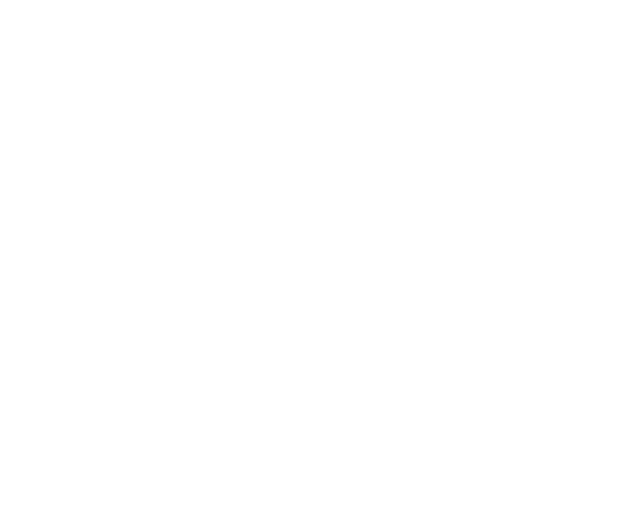
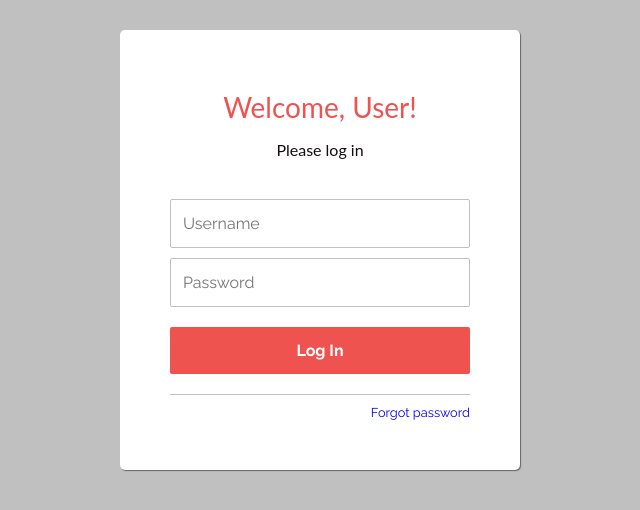
Before and after one commit to Green-Agro/webapp, a React (Create React App) app in the folder payment/: page /login in a window 1280 px wide. Before the commit this address had no page. Shown: the top 510 px of the page, without its empty margins (320-960 px from the left). Built offline with nearby package versions, Linux system fonts and the light colour scheme.

Commit message:
authentication

```diff
--- a/payment/src/App.js
+++ b/payment/src/App.js
@@ -3,7 +3,7 @@ import TelebirrUssd from "./components/farmer/telebirrUssd";
 import { BrowserRouter as Router,Route,Routes } from 'react-router-dom';
 import TelebirrB2B from "./components/telebirrB2B";
 import PaymentFaild from "./components/paymentFaild";
-import Timeout from "./components/farmer/timeout";
+import Login from "./components/Authentication";
 
 function App() {
   return (
@@ -13,7 +13,7 @@ function App() {
         <Route path="/" element={< TelebirrB2B/>} />
         <Route path="/telebirr/:id" element={<TelebirrUssd />} />
         <Route path="/pay"element={<PaymentFaild></PaymentFaild>}/>
-        <Route path="/timeout" element={<Timeout></Timeout>} />
+        <Route path="/login" element={<Login></Login>} />
       </Routes>
     </Router>
 
--- /dev/null
+++ b/payment/src/components/Authentication.js
@@ -0,0 +1,69 @@
+import React, { useState } from 'react';
+import axios from 'axios';
+import './authentication.css';
+
+const Login = () => {
+  const [isLoggedIn, setIsLoggedIn] = useState(false);
+  const [username, setUsername] = useState('');
+  const [password, setPassword] = useState('');
+
+  const handleLogin = async (e) => {
+    e.preventDefault(); // Prevents the form from submitting and refreshing the page
+
+    try {
+      const response = await axios.post('http://164.160.187.141:7000/api/iam/la/deactivate', {
+        username,
+        password,
+      });
+
+      if (response.status === 200) {
+        setIsLoggedIn(true);
+      }
+    } catch (error) {
+      console.log(error);
+      // Handle error states or display error messages to the user
+    }
+  };
+
+  const handleLogout = () => {
+    setIsLoggedIn(false);
+    setUsername('');
+    setPassword('');
+  };
+
+  return (
+    <div>
+      {isLoggedIn ? (
+        <div>
+          <h1>Welcome, {username}!</h1>
+          <button onClick={handleLogout}>Logout</button>
+        </div>
+      ) : (
+        <div>
+          <form className="login" onSubmit={handleLogin}>
+            <h2>Welcome, User!</h2>
+            <p>Please log in</p>
+            <input
+              type="text"
+              placeholder="Username"
+              value={username}
+              onChange={(e) => setUsername(e.target.value)}
+            />
+            <input
+              type="password"
+              placeholder="Password"
+              value={password}
+              onChange={(e) => setPassword(e.target.value)}
+            />
+            <input type="submit" value="Log In" />
+            <div className="links">
+              <a href="#">Forgot password</a>
+            </div>
+          </form>
+        </div>
+      )}
+    </div>
+  );
+};
+
+export default Login;
--- /dev/null
+++ b/payment/src/components/authentication.css
@@ -0,0 +1,102 @@
+@import url('https://fonts.googleapis.com/css?family=Raleway:400,700');
+
+body {
+  background: #c0c0c0;
+  font-family: Raleway, sans-serif;
+  color: #666;
+}
+
+.login {
+  margin: 30px auto;
+  padding: 40px 50px;
+  max-width: 300px;
+  border-radius: 5px;
+  background: #fff;
+  box-shadow: 1px 1px 1px #666;
+
+}
+  .login input {
+    width: 100%;
+    display: block;
+    box-sizing: border-box;
+    margin: 10px 0;
+    padding: 14px 12px;
+    font-size: 16px;
+    border-radius: 2px;
+    font-family: Raleway, sans-serif;
+  }
+
+.login input[type=text],
+.login input[type=password] {
+  border: 1px solid #c0c0c0;
+  transition: .2s;
+}
+
+.login input[type=text]:hover {
+  border-color: #F44336;
+  outline: none;
+  transition: all .2s ease-in-out;
+}
+
+.login input[type=submit] {
+  border: none;
+  background: #EF5350;
+  color: white;
+  font-weight: bold;
+  transition: 0.2s;
+  margin: 20px 0px;
+}
+
+.login input[type=submit]:hover {
+  background: #F44336;
+}
+
+  .login h2 {
+    margin: 20px 0 0;
+    color: #EF5350;
+    font-size: 28px;
+  }
+
+.login p {
+  margin-bottom: 40px;
+}
+
+.links {
+  display: table;
+  width: 100%;
+  box-sizing: border-box;
+  border-top: 1px solid #c0c0c0;
+  margin-bottom: 10px;
+}
+
+.links a {
+  display: table-cell;
+  padding-top: 10px;
+}
+
+.links a:first-child {
+  text-align: left;
+}
+
+.links a:last-child {
+  text-align: right;
+}
+
+  .login h2,
+  .login p,
+  .login a {
+    text-align: center;
+  }
+
+.login a {
+  text-decoration: none;
+  font-size: .8em;
+}
+
+.login a:visited {
+  color: inherit;
+}
+
+.login a:hover {
+  text-decoration: underline;
+}
```
